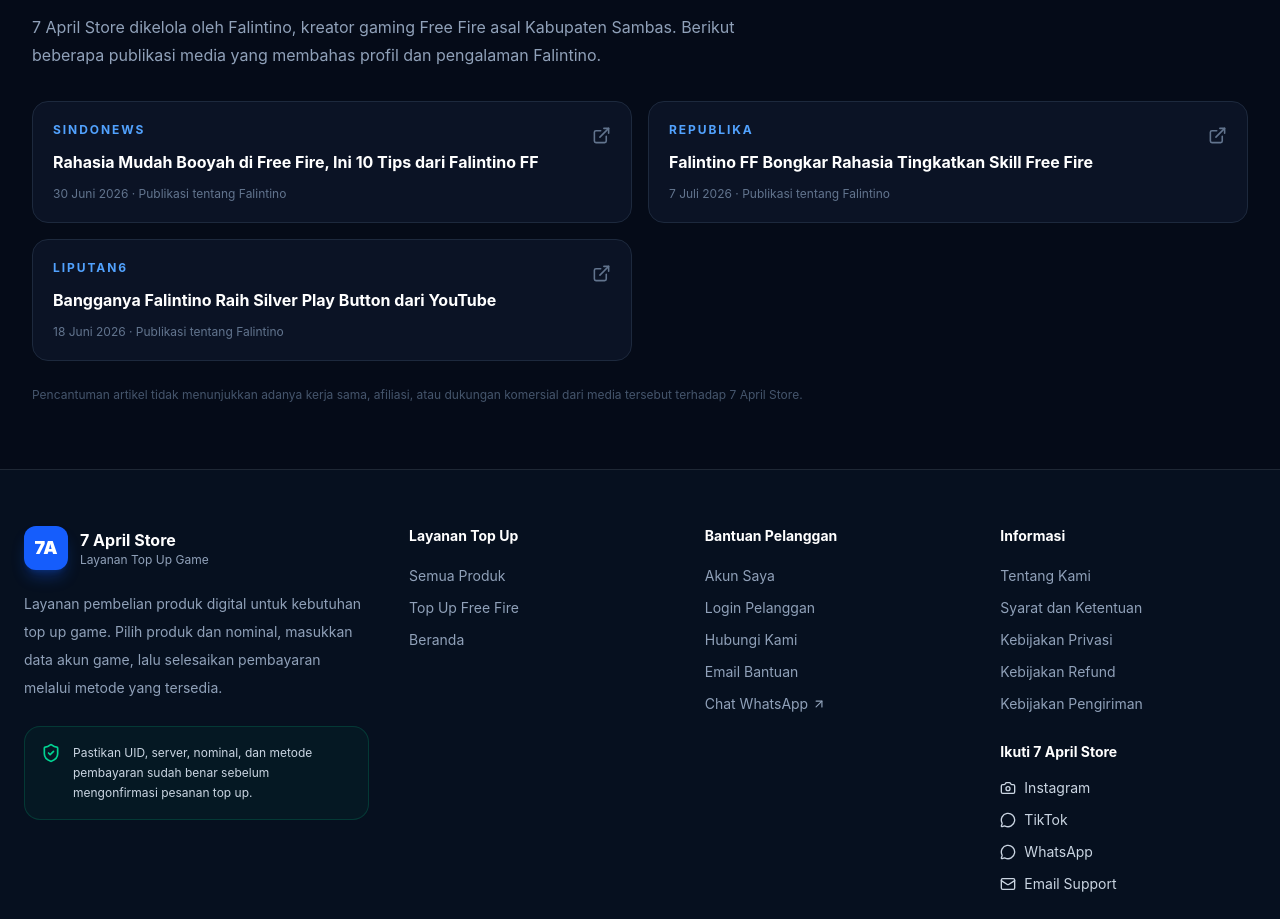
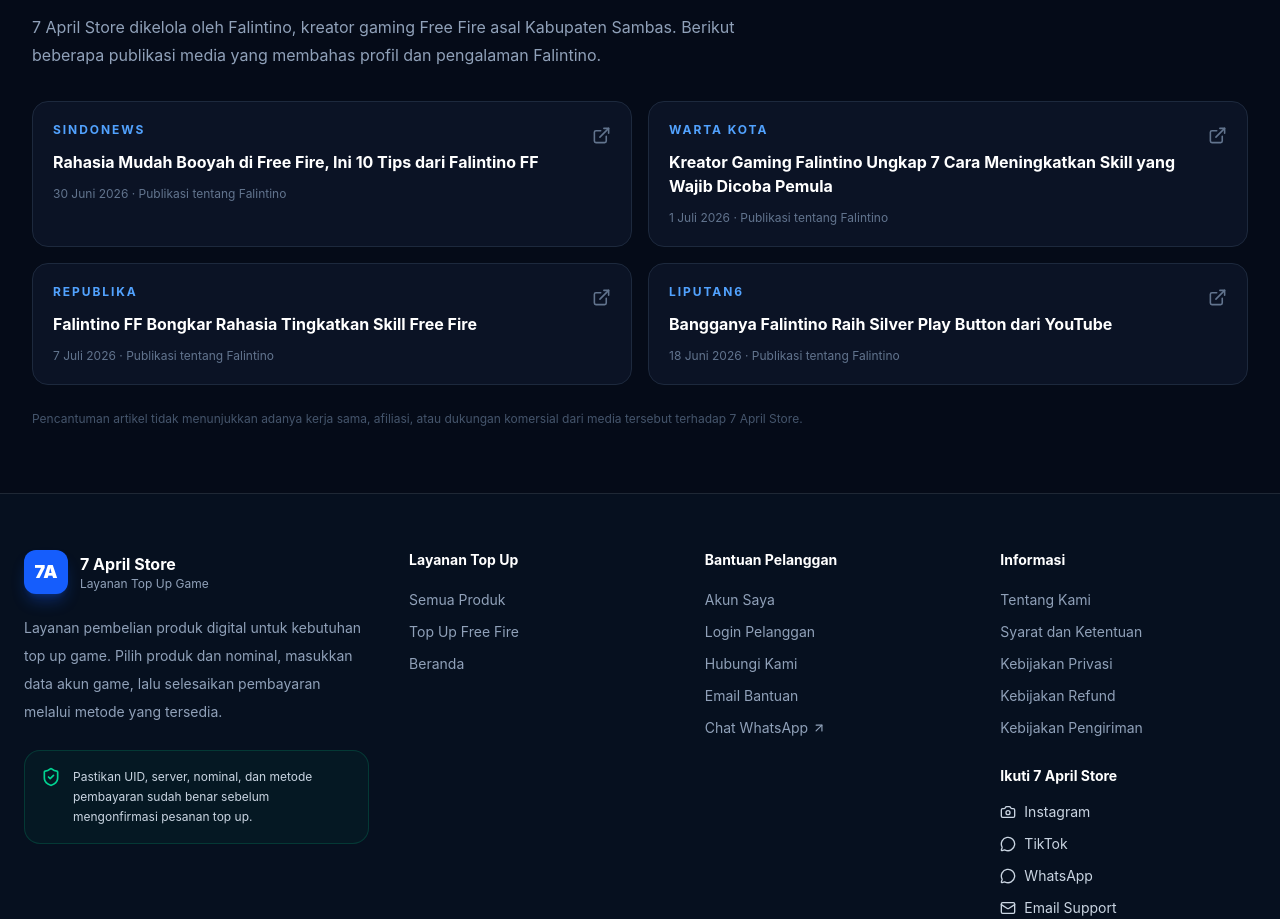
Before and after one commit to falintino/7-april-store, a Next.js app: page / in a window 1280 px wide. Shown: the part 3285-4204 px from the top of the page. Built offline with nearby package versions, Linux system fonts and the light colour scheme; no server answers.

Commit message:
Add Warta Kota owner profile article

```diff
--- a/app/page.tsx
+++ b/app/page.tsx
@@ -16,6 +16,13 @@
     title: "Rahasia Mudah Booyah di Free Fire, Ini 10 Tips dari Falintino FF",
     href: "https://lifestyle.sindonews.com/read/1723313/166/rahasia-mudah-booyah-di-free-fire-ini-10-tips-dari-kreator-konten-falintino-ff-1782814011",
     date: "30 Juni 2026",
+  },
+  {
+    outlet: "Warta Kota",
+    title:
+      "Kreator Gaming Falintino Ungkap 7 Cara Meningkatkan Skill yang Wajib Dicoba Pemula",
+    href: "https://wartakota.tribunnews.com/news/894167/kreator-gaming-falintino-ungkap-7-cara-meningkatkan-skill-yang-wajib-dicoba-pemula",
+    date: "1 Juli 2026",
   },
   {
     outlet: "Republika",
```
